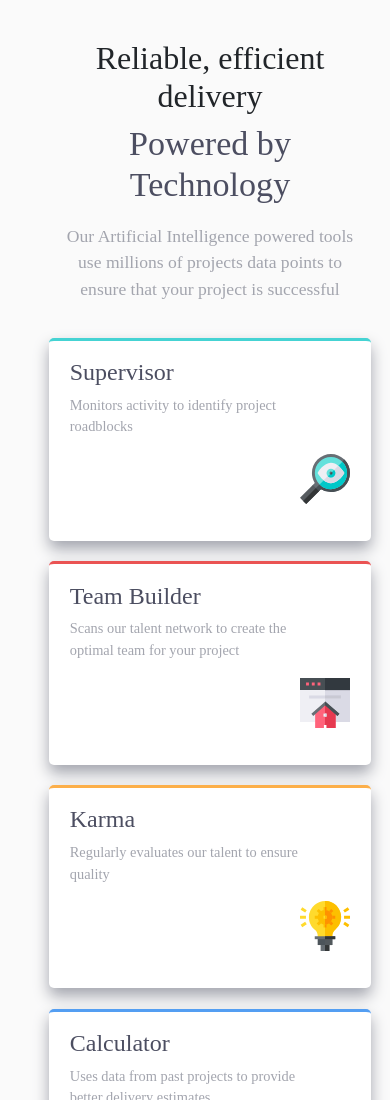
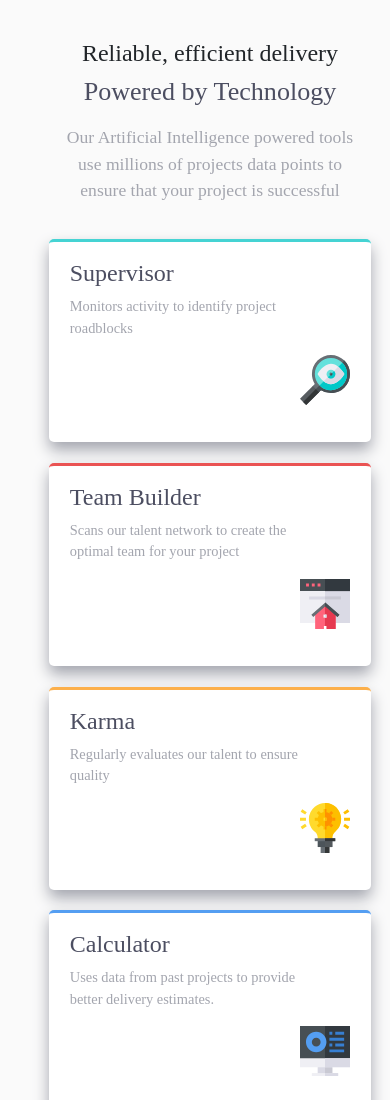
Before and after one commit to covstar/four-card-feature-section-solution, a plain HTML site: page index.html in a window 390 px wide. Shown: the top 1100 px of the page. Drawn offline with Linux system fonts and the light colour scheme.

Commit message:
Update styles.css

```diff
--- a/styles.css
+++ b/styles.css
@@ -21,11 +21,11 @@ main{
 
 }
 .light-head, .bold-head{
-    font-size: 2rem;
+    font-size: 2.5rem;
 }
 .bold-head{
     color: #4c4e61;
-    font-size: 2.1rem;
+    font-size: 2.64rem;
 }
 .light-head{
     font-weight: 200;
@@ -112,12 +112,12 @@ h2{
 
     .light-head,
     .bold-head {
-        font-size: 2rem;
+        font-size: 1.5rem;
     }
 
     .bold-head {
         color: #4c4e61;
-        font-size: 2.13rem;
+        font-size: 1.63rem;
     }
     .first-card,
     .second-card,
```
